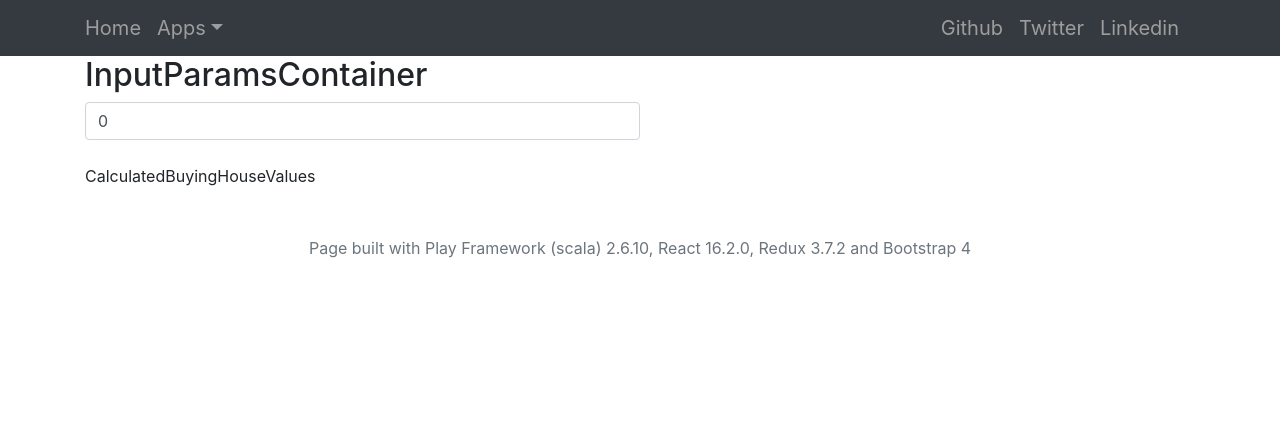
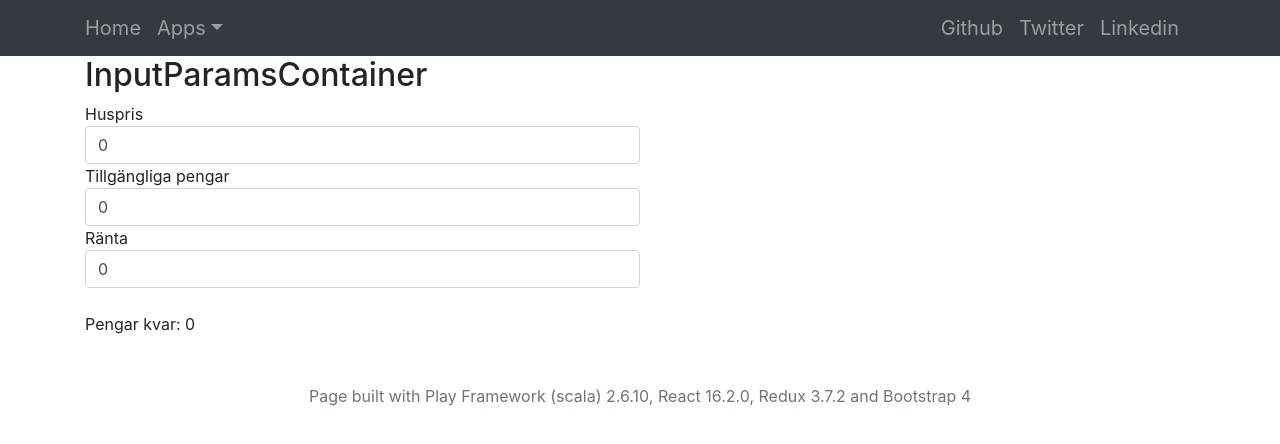
Before and after one commit to linkebon/homepage, a React app in the folder frontend/app/: page /buyhousecalculator in a window 1280 px wide. Shown: the top 444 px of the page. Built offline with nearby package versions, Linux system fonts and the light colour scheme; the HTML template or start-up script is replaced by a standard one.

Commit message:
newHouseCalc partial commit

```diff
--- a/frontend/app/src/components/buyhousecalculator/CalculationInputParameter.js
+++ b/frontend/app/src/components/buyhousecalculator/CalculationInputParameter.js
@@ -6,12 +6,16 @@ class CalculationInputParameter extends Component {
     }
 
     render() {
-        let {componentId, recalculate, inputValue} = this.props;
+        let {componentId, recalculate, inputValue, label} = this.props;
         return (
-                <input id={componentId} className="form-control" type="text" defaultValue={inputValue} onChange={(e) => {
-                    e.preventDefault();
-                    recalculate(e.target.value)
-                }}/>
+            <div>
+                {label}
+                <input id={componentId} className="form-control" type="text" defaultValue={inputValue}
+                       onChange={(e) => {
+                           e.preventDefault();
+                           recalculate(e.target.value)
+                       }}/>
+            </div>
         )
     }
 }
--- a/frontend/app/src/container/buyhousecalculator/CalculatedBuyingHouseValuesContainer.js
+++ b/frontend/app/src/container/buyhousecalculator/CalculatedBuyingHouseValuesContainer.js
@@ -8,12 +8,23 @@ class CalculatedBuyingHouseValuesContainer extends Component {
     }
 
     render() {
+        let {buyHouseState} = this.props;
         return (
-            <div>CalculatedBuyingHouseValues</div>
+            <div>
+                Pengar kvar: {buyHouseState.outputValues.moneyLeft}
+            </div>
+
         );
     }
 
 
 }
 
-export default CalculatedBuyingHouseValuesContainer
+const mapStateToProps = (state) => {
+    return {
+        buyHouseState: state.buyHouseCalculatorReducer
+    }
+};
+
+
+export default connect(mapStateToProps)(CalculatedBuyingHouseValuesContainer)
--- a/frontend/app/src/container/buyhousecalculator/InputParamsContainer.js
+++ b/frontend/app/src/container/buyhousecalculator/InputParamsContainer.js
@@ -19,7 +19,24 @@ class InputParamsContainer extends Component {
                 <CalculationInputParameter componentId="price"
                                            recalculate={this.actions.recalculateWithNewValuePrice}
                                            inputValue={buyHouseState.inputValues.price}
+                                           label="Huspris"
                 />
+
+                <CalculationInputParameter componentId="availableMoney"
+                                           recalculate={this.actions.recalculateWithNewValuePrice}
+                                           inputValue={buyHouseState.inputValues.availableMoney}
+                                           label="Tillgängliga pengar"
+                />
+
+                <CalculationInputParameter componentId="interest"
+                                           recalculate={this.actions.recalculateWithNewValuePrice}
+                                           inputValue={buyHouseState.inputValues.availableMoney}
+                                           label="Ränta"
+                />
+
+
+
+
             </div>
         )
     }
```
